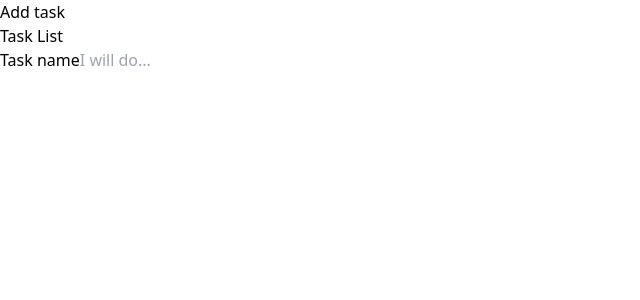
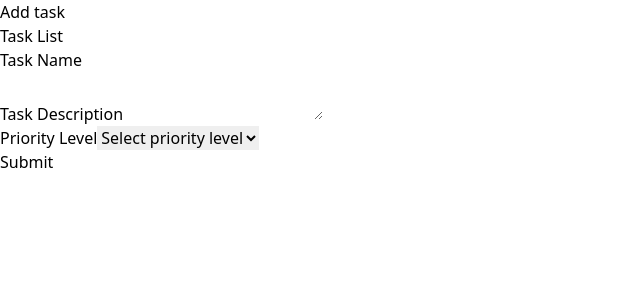
Before and after one commit to Mahmod-Hassan/task-management-app, a React (Vite) app: page / in a window 1280 px wide. Shown: the top 300 px of the page, without its empty margins (0-640 px from the left). Built offline with nearby package versions, Linux system fonts and the light colour scheme.

Commit message:
complete form design

```diff
--- a/src/App.jsx
+++ b/src/App.jsx
@@ -1,13 +1,15 @@
 import { Route, Routes } from "react-router-dom";
 import MainLayout from "./layout/Main";
-import AddTask from "./pages/AddTask";
+import AddTaskForm from "./pages/AddTask";
+import TaskList from "./pages/TaskList";
 
 function App() {
   return (
     <div>
       <Routes>
         <Route path="/" element={<MainLayout />}>
-          <Route path="/" element={<AddTask />} />
+          <Route path="/" element={<AddTaskForm />} />
+          <Route path="/task-list" element={<TaskList />} />
         </Route>
       </Routes>
     </div>
--- a/src/pages/AddTask.jsx
+++ b/src/pages/AddTask.jsx
@@ -1,14 +1,105 @@
-const AddTask = () => {
+import { useState } from "react";
+
+// Define the priority levels
+const priorityLevels = ["Low", "Medium", "High"];
+
+const AddTaskForm = () => {
+  // State to manage form values
+  const [taskName, setTaskName] = useState("");
+  const [taskDescription, setTaskDescription] = useState("");
+  const [priority, setPriority] = useState("");
+
+  // Handle form submission
+  const handleSubmit = (e) => {
+    e.preventDefault();
+
+    // Handle form data (you can send it to an API or perform other actions)
+    console.log("Task Name:", taskName);
+    console.log("Task Description:", taskDescription);
+    console.log("Priority:", priority);
+
+    // Reset form fields
+    // setTaskName('');
+    // setTaskDescription('');
+    // setPriority('');
+  };
   return (
-    <div>
-      <form>
-        <div>
-          <label>Task name</label>
-          <input type="text" placeholder="I will do..." />
+    <div className="container mx-auto mt-8">
+      <form
+        onSubmit={handleSubmit}
+        className="max-w-md mx-auto bg-white p-6 rounded-md shadow-md"
+      >
+        {/* Task Name field */}
+        <div className="mb-4">
+          <label
+            htmlFor="taskName"
+            className="block text-gray-600 font-semibold mb-2"
+          >
+            Task Name
+          </label>
+          <input
+            type="text"
+            id="taskName"
+            value={taskName}
+            onChange={(e) => setTaskName(e.target.value)}
+            className="w-full px-4 py-2 border rounded-md focus:outline-none focus:border-blue-500"
+            required
+          />
         </div>
+
+        {/* Task Description field */}
+        <div className="mb-4">
+          <label
+            htmlFor="taskDescription"
+            className="block text-gray-600 font-semibold mb-2"
+          >
+            Task Description
+          </label>
+          <textarea
+            id="taskDescription"
+            value={taskDescription}
+            onChange={(e) => setTaskDescription(e.target.value)}
+            className="w-full px-4 py-2 border rounded-md focus:outline-none focus:border-blue-500"
+            required
+          />
+        </div>
+
+        {/* Priority Level dropdown */}
+        <div className="mb-4">
+          <label
+            htmlFor="priority"
+            className="block text-gray-600 font-semibold mb-2"
+          >
+            Priority Level
+          </label>
+          <select
+            id="priority"
+            value={priority}
+            onChange={(e) => setPriority(e.target.value)}
+            className="w-full px-4 py-2 border rounded-md focus:outline-none focus:border-blue-500"
+            required
+          >
+            <option value="" disabled>
+              Select priority level
+            </option>
+            {priorityLevels.map((level) => (
+              <option key={level} value={level.toLowerCase()}>
+                {level}
+              </option>
+            ))}
+          </select>
+        </div>
+
+        {/* Submit button */}
+        <button
+          type="submit"
+          className="bg-blue-500 text-white px-4 py-2 rounded-md hover:bg-blue-600 focus:outline-none focus:bg-blue-600"
+        >
+          Submit
+        </button>
       </form>
     </div>
   );
 };
 
-export default AddTask;
+export default AddTaskForm;
--- /dev/null
+++ b/src/pages/TaskList.jsx
@@ -0,0 +1,9 @@
+const TaskList = () => {
+  return (
+    <div>
+      <h1>this is task list page</h1>
+    </div>
+  );
+};
+
+export default TaskList;
```
